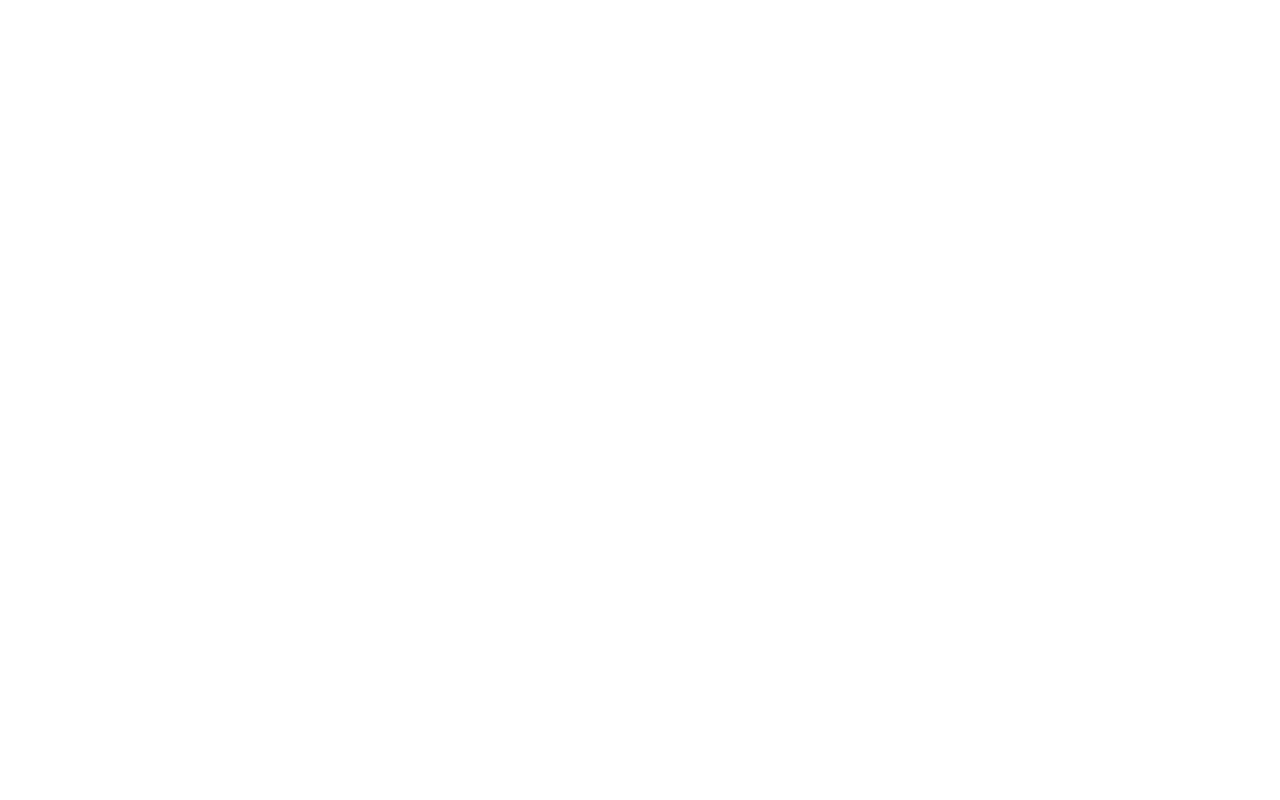
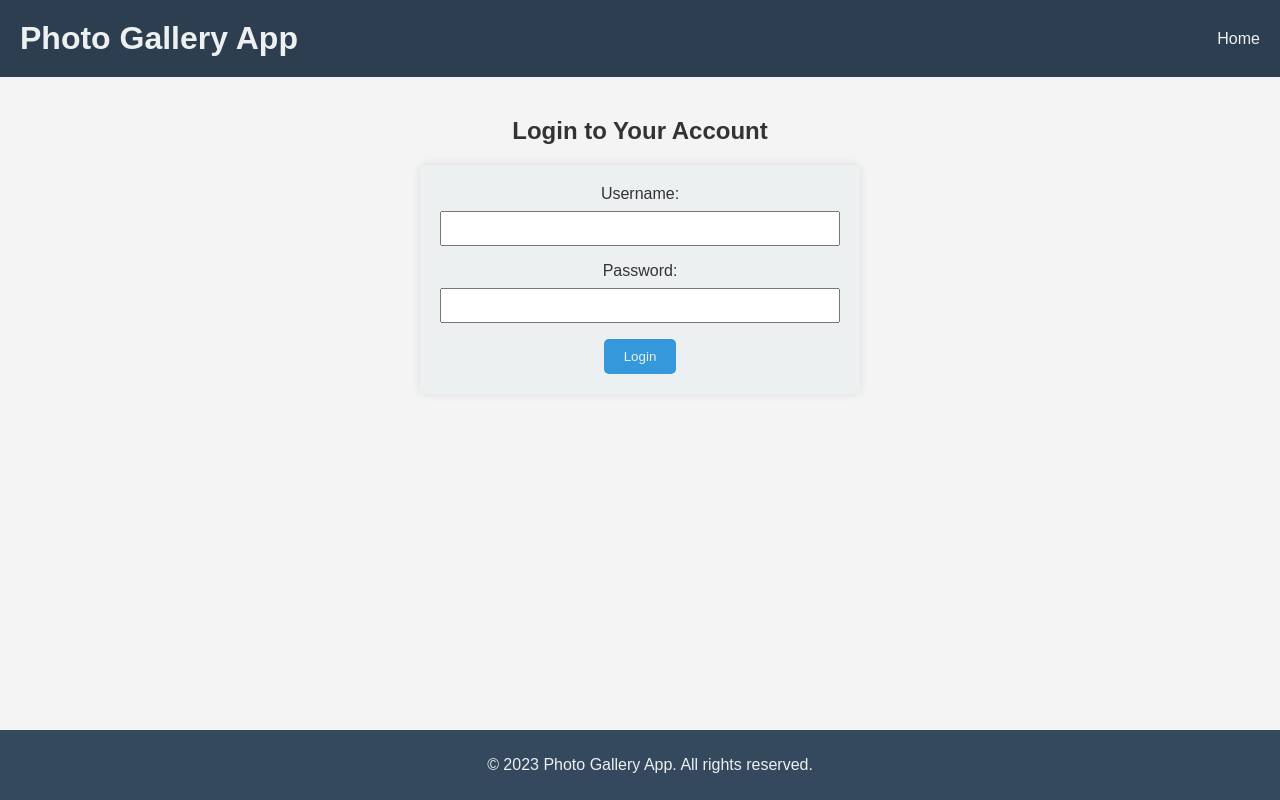
Before and after one commit to TeamSpongeBob/welcome, a plain HTML site: page login.html in a window 1280 px wide. Drawn offline with Linux system fonts and the light colour scheme.

Commit message:
everything ok

```diff
--- a/login.html
+++ b/login.html
@@ -0,0 +1,33 @@
+<!DOCTYPE html>
+<html lang="en">
+<head>
+  <meta charset="UTF-8">
+  <meta name="viewport" content="width=device-width, initial-scale=1.0">
+  <title>Login to Photo Gallery</title>
+</head>
+<body style="margin: 0; padding: 0; background-color: #f4f4f4; color: #333; font-family: Arial, sans-serif; text-align: center;">
+
+  <header style="padding: 20px; background-color: #2c3e50; color: #ecf0f1; display: flex; justify-content: space-between; align-items: center;">
+    <h1 style="margin: 0;">Photo Gallery App</h1>
+    <a href="welcome.html" style="text-decoration: none; color: #ecf0f1;">Home</a>
+  </header>
+
+  <section style="padding: 20px;">
+    <h2>Login to Your Account</h2>
+    <form style="max-width: 400px; margin: 0 auto; background-color: #ecf0f1; padding: 20px; border-radius: 5px; box-shadow: 0 0 10px rgba(0, 0, 0, 0.1);">
+      <label for="username" style="display: block; margin-bottom: 8px; color: #333;">Username:</label>
+      <input type="text" id="username" name="username" style="width: 100%; padding: 8px; margin-bottom: 16px; box-sizing: border-box;" required>
+
+      <label for="password" style="display: block; margin-bottom: 8px; color: #333;">Password:</label>
+      <input type="password" id="password" name="password" style="width: 100%; padding: 8px; margin-bottom: 16px; box-sizing: border-box;" required>
+
+      <button type="submit" style="background-color: #3498db; color: #ecf0f1; padding: 10px 20px; border: none; border-radius: 5px; cursor: pointer;" onmouseover="this.style.backgroundColor='#2980b9'" onmouseout="this.style.backgroundColor='#3498db'">Login</button>
+    </form>
+  </section>
+
+  <footer style="padding: 10px; background-color: #34495e; color: #ecf0f1; position: fixed; bottom: 0; width: 100%;">
+    <p>&copy; 2023 Photo Gallery App. All rights reserved.</p>
+  </footer>
+
+</body>
+</html>
```
Also changed, not shown: welcome.html (+1 -1 lines).
